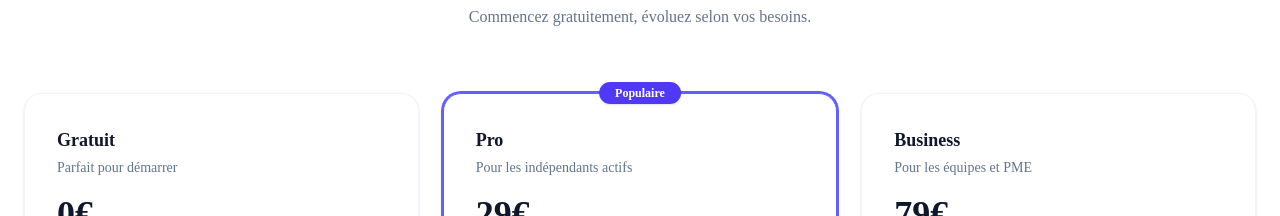
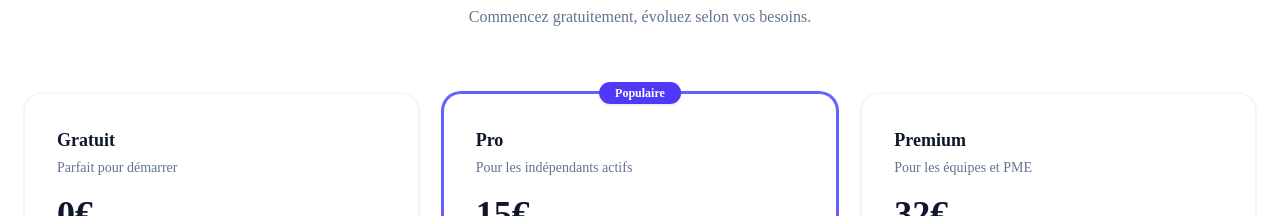
Before and after one commit to Gaabriiell9/QuickDevis-Pro, a Next.js app: page / in a window 1280 px wide. Shown: the part 1780-1996 px from the top of the page. Built offline with nearby package versions, Linux system fonts and the light colour scheme.

Commit message:
fix: update pricing Pro 15€ and Premium 32€

```diff
--- a/src/app/(marketing)/page.tsx
+++ b/src/app/(marketing)/page.tsx
@@ -88,7 +88,7 @@ const plans = [
   },
   {
     name: "Pro",
-    price: "29€",
+    price: "15€",
     period: "/mois",
     desc: "Pour les indépendants actifs",
     popular: true,
@@ -102,8 +102,8 @@ const plans = [
     ],
   },
   {
-    name: "Business",
-    price: "79€",
+    name: "Premium",
+    price: "32€",
     period: "/mois",
     desc: "Pour les équipes et PME",
     popular: false,
@@ -398,9 +398,9 @@ export default function LandingPage() {
                         <p className="text-[9px] font-semibold text-slate-600">Devis récents</p>
                       </div>
                       {[
-                        { ref: "DEV-2025-047", client: "Martin SARL",  amount: "3 200 €", status: "Envoyé",   sc: "bg-blue-100 text-blue-700" },
-                        { ref: "DEV-2025-046", client: "Dupont & Co",  amount: "1 850 €", status: "Accepté",  sc: "bg-emerald-100 text-emerald-700" },
-                        { ref: "DEV-2025-045", client: "Leblanc SAS",  amount: "920 €",   status: "Brouillon", sc: "bg-slate-100 text-slate-500" },
+                        { ref: "DEV-2025-047", client: "Martin SARL", amount: "3 200 €", status: "Envoyé", sc: "bg-blue-100 text-blue-700" },
+                        { ref: "DEV-2025-046", client: "Dupont & Co", amount: "1 850 €", status: "Accepté", sc: "bg-emerald-100 text-emerald-700" },
+                        { ref: "DEV-2025-045", client: "Leblanc SAS", amount: "920 €", status: "Brouillon", sc: "bg-slate-100 text-slate-500" },
                       ].map((row, i) => (
                         <div key={i} className="flex items-center gap-2 border-b border-slate-50 px-2.5 py-1.5 last:border-0">
                           <span className="w-[68px] shrink-0 font-mono text-[7px] text-slate-500">{row.ref}</span>
```
